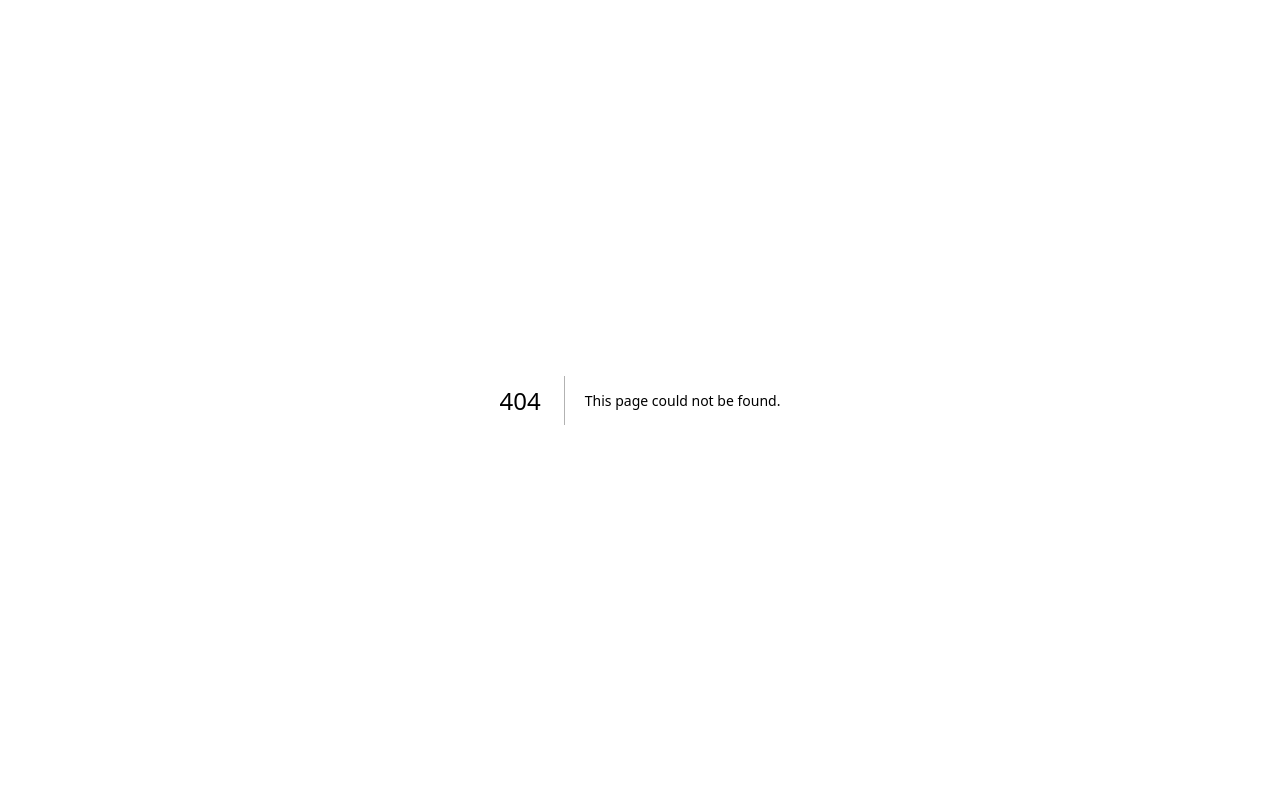
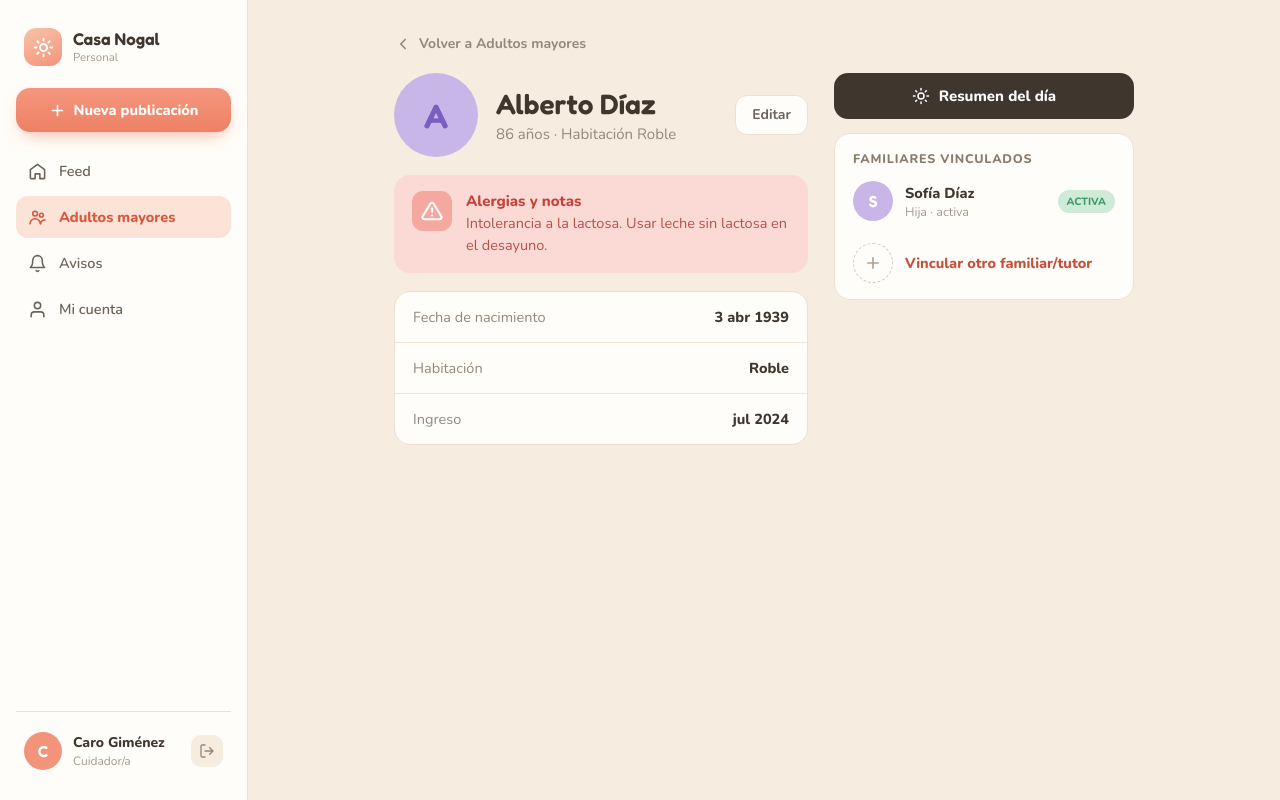
Before and after one commit to diegotayro/elderly-daycare, a Next.js app: page /elderly/elderly-alberto in a window 1280 px wide. Before the commit this address had no page. Built offline with nearby package versions, Linux system fonts and the light colour scheme.

Commit message:
step 08 - Perfil

```diff
--- /dev/null
+++ b/app/(app)/elderly/[id]/not-found.tsx
@@ -0,0 +1,17 @@
+import Link from "next/link";
+
+export default function ElderlyNotFound() {
+  return (
+    <div className="mx-auto w-full max-w-[820px] px-4 pt-5 pb-8 lg:px-10 lg:pt-[34px] lg:pb-20">
+      <h1 className="m-0 mb-2 font-display text-[28px] leading-[normal] font-semibold text-ink">
+        No encontramos a este adulto mayor
+      </h1>
+      <p className="mb-5 text-[15px] text-muted-strong">
+        Puede que el enlace sea incorrecto o que ya no esté activo.
+      </p>
+      <Link href="/elderly" className="text-[14.5px] font-extrabold text-coral-link">
+        Volver a Adultos mayores
+      </Link>
+    </div>
+  );
+}
--- /dev/null
+++ b/app/(app)/elderly/[id]/page.tsx
@@ -0,0 +1,27 @@
+import type { Metadata } from "next";
+import { notFound } from "next/navigation";
+import { buildElderlyProfile } from "@/elderly/build-elderly-profile";
+import { ElderlyProfileView } from "@/elderly/components/ElderlyProfileView";
+import { mockElderly } from "@/elderly/mock-elderly";
+
+export function generateStaticParams() {
+  return mockElderly.elderly.map(({ id }) => ({ id }));
+}
+
+export async function generateMetadata(
+  props: PageProps<"/elderly/[id]">,
+): Promise<Metadata> {
+  const { id } = await props.params;
+  const profile = buildElderlyProfile(mockElderly, id);
+  return { title: `${profile?.fullName ?? "Adulto mayor"} · Casa Nogal` };
+}
+
+export default async function ElderlyProfilePage(
+  props: PageProps<"/elderly/[id]">,
+) {
+  const { id } = await props.params;
+  const profile = buildElderlyProfile(mockElderly, id);
+  if (!profile) notFound();
+
+  return <ElderlyProfileView profile={profile} />;
+}
--- /dev/null
+++ b/elderly/components/ElderlyDetailsList.tsx
@@ -0,0 +1,27 @@
+import type { ElderlyProfile } from "../types";
+
+type ElderlyDetailsListProps = {
+  profile: ElderlyProfile;
+};
+
+export function ElderlyDetailsList({ profile }: ElderlyDetailsListProps) {
+  const details = [
+    { label: "Fecha de nacimiento", value: profile.birthDateLabel },
+    { label: "Habitación", value: profile.roomName },
+    { label: "Ingreso", value: profile.enrolledAtLabel },
+  ];
+
+  return (
+    <dl className="m-0 overflow-hidden rounded-2xl border border-line bg-surface">
+      {details.map(({ label, value }) => (
+        <div
+          key={label}
+          className="flex justify-between border-b border-line-soft px-[18px] py-[15px] last:border-b-0"
+        >
+          <dt className="text-[14.5px] text-muted-strong">{label}</dt>
+          <dd className="m-0 text-[14.5px] font-extrabold text-ink">{value}</dd>
+        </div>
+      ))}
+    </dl>
+  );
+}
--- /dev/null
+++ b/elderly/components/ElderlyProfileHeader.tsx
@@ -0,0 +1,35 @@
+import Link from "next/link";
+import { Avatar } from "@/shared/components/Avatar";
+import { avatarTones } from "../avatar-tones";
+import type { ElderlyProfile } from "../types";
+
+type ElderlyProfileHeaderProps = {
+  profile: ElderlyProfile;
+};
+
+export function ElderlyProfileHeader({ profile }: ElderlyProfileHeaderProps) {
+  return (
+    <div className="flex items-center gap-[18px]">
+      <Avatar
+        initial={profile.initial}
+        size={84}
+        fontSize={34}
+        colors={avatarTones[profile.tone]}
+      />
+      <div className="min-w-0 flex-1">
+        <h1 className="m-0 font-display text-[28px] leading-[normal] font-semibold text-ink">
+          {profile.fullName}
+        </h1>
+        <p className="mt-[3px] text-[15px] text-muted-strong">
+          {profile.subtitle}
+        </p>
+      </div>
+      <Link
+        href="/"
+        className="rounded-xl border-[1.5px] border-line bg-surface px-4 py-[9px] text-sm font-bold text-nav"
+      >
+        Editar
+      </Link>
+    </div>
+  );
+}
--- /dev/null
+++ b/elderly/components/ElderlyProfileView.tsx
@@ -0,0 +1,45 @@
+import Link from "next/link";
+import { ChevronLeftIcon } from "@/shared/components/icons/ChevronLeftIcon";
+import { SunIcon } from "@/shared/components/icons/SunIcon";
+import type { ElderlyProfile } from "../types";
+import { ElderlyDetailsList } from "./ElderlyDetailsList";
+import { ElderlyProfileHeader } from "./ElderlyProfileHeader";
+import { LinkedRelativesCard } from "./LinkedRelativesCard";
+import { MedicalNotesAlert } from "./MedicalNotesAlert";
+
+type ElderlyProfileViewProps = {
+  profile: ElderlyProfile;
+};
+
+export function ElderlyProfileView({ profile }: ElderlyProfileViewProps) {
+  return (
+    <div className="mx-auto w-full max-w-[820px] px-4 pt-5 pb-8 lg:px-10 lg:pt-[34px] lg:pb-20">
+      <Link
+        href="/elderly"
+        className="mb-5 flex items-center gap-[7px] text-sm leading-[normal] font-bold text-muted-strong"
+      >
+        <ChevronLeftIcon size={18} />
+        Volver a Adultos mayores
+      </Link>
+      <div className="flex flex-col gap-[26px] lg:flex-row lg:items-start">
+        <div className="flex min-w-0 flex-1 flex-col gap-[18px] lg:min-w-[300px]">
+          <ElderlyProfileHeader profile={profile} />
+          {profile.medicalNotes && (
+            <MedicalNotesAlert notes={profile.medicalNotes} />
+          )}
+          <ElderlyDetailsList profile={profile} />
+        </div>
+        <div className="flex w-full flex-col gap-3.5 lg:w-[300px] lg:flex-none">
+          <Link
+            href="/"
+            className="flex w-full items-center justify-center gap-[9px] rounded-[14px] bg-ink p-[13px] text-[15px] font-extrabold text-white"
+          >
+            <SunIcon size={18} strokeWidth={2} />
+            Resumen del día
+          </Link>
+          <LinkedRelativesCard relatives={profile.relatives} />
+        </div>
+      </div>
+    </div>
+  );
+}
--- /dev/null
+++ b/elderly/components/LinkedRelativeRow.tsx
@@ -0,0 +1,36 @@
+import { Avatar } from "@/shared/components/Avatar";
+import { avatarTones } from "../avatar-tones";
+import type { LinkedRelative } from "../types";
+
+type LinkedRelativeRowProps = {
+  relative: LinkedRelative;
+};
+
+const statusBadgeClassNames: Record<LinkedRelative["status"], string> = {
+  active: "bg-[#CFEBD8] text-[#3E9B6C]",
+  pending: "bg-[#F7E7A6] text-[#9A7B1E]",
+};
+
+export function LinkedRelativeRow({ relative }: LinkedRelativeRowProps) {
+  return (
+    <div className="flex items-center gap-3">
+      <Avatar
+        initial={relative.initial}
+        size={40}
+        fontSize={16}
+        colors={avatarTones[relative.tone]}
+      />
+      <div className="min-w-0 flex-1">
+        <div className="text-[14.5px] font-extrabold text-ink">
+          {relative.fullName}
+        </div>
+        <div className="text-[12.5px] text-muted">{relative.detail}</div>
+      </div>
+      <span
+        className={`flex-none rounded-full px-[9px] py-1 text-[10.5px] font-extrabold ${statusBadgeClassNames[relative.status]}`}
+      >
+        {relative.statusLabel}
+      </span>
+    </div>
+  );
+}
--- /dev/null
+++ b/elderly/components/LinkedRelativesCard.tsx
@@ -0,0 +1,31 @@
+import Link from "next/link";
+import { PlusIcon } from "@/shared/components/icons/PlusIcon";
+import type { LinkedRelative } from "../types";
+import { LinkedRelativeRow } from "./LinkedRelativeRow";
+
+type LinkedRelativesCardProps = {
+  relatives: LinkedRelative[];
+};
+
+export function LinkedRelativesCard({ relatives }: LinkedRelativesCardProps) {
+  return (
+    <section className="rounded-2xl border border-line bg-surface px-[18px] py-4">
+      <h2 className="m-0 mb-3.5 text-[12.5px] font-extrabold tracking-[0.8px] text-label">
+        FAMILIARES VINCULADOS
+      </h2>
+      <div className="flex flex-col gap-3.5">
+        {relatives.map((relative) => (
+          <LinkedRelativeRow key={relative.id} relative={relative} />
+        ))}
+        <Link href="/" className="flex items-center gap-3 pt-2">
+          <span className="flex size-10 flex-none items-center justify-center rounded-full border-[1.5px] border-dashed border-[#D8CBBA] text-photo-ink">
+            <PlusIcon size={18} strokeWidth={2.2} />
+          </span>
+          <span className="text-[14.5px] font-extrabold text-coral-link">
+            Vincular otro familiar/tutor
+          </span>
+        </Link>
+      </div>
+    </section>
+  );
+}
--- /dev/null
+++ b/elderly/components/MedicalNotesAlert.tsx
@@ -0,0 +1,23 @@
+import { AlertIcon } from "@/shared/components/icons/AlertIcon";
+
+type MedicalNotesAlertProps = {
+  notes: string;
+};
+
+export function MedicalNotesAlert({ notes }: MedicalNotesAlertProps) {
+  return (
+    <div className="flex gap-3.5 rounded-2xl bg-[#FBDAD6] px-[18px] py-4">
+      <div className="flex size-10 flex-none items-center justify-center rounded-[11px] bg-[#F4A8A0] text-white">
+        <AlertIcon size={22} />
+      </div>
+      <div>
+        <div className="mb-0.5 text-[15px] font-extrabold text-[#C5413A]">
+          Alergias y notas
+        </div>
+        <div className="text-[14.5px] leading-normal text-[#B25249]">
+          {notes}
+        </div>
+      </div>
+    </div>
+  );
+}
```
